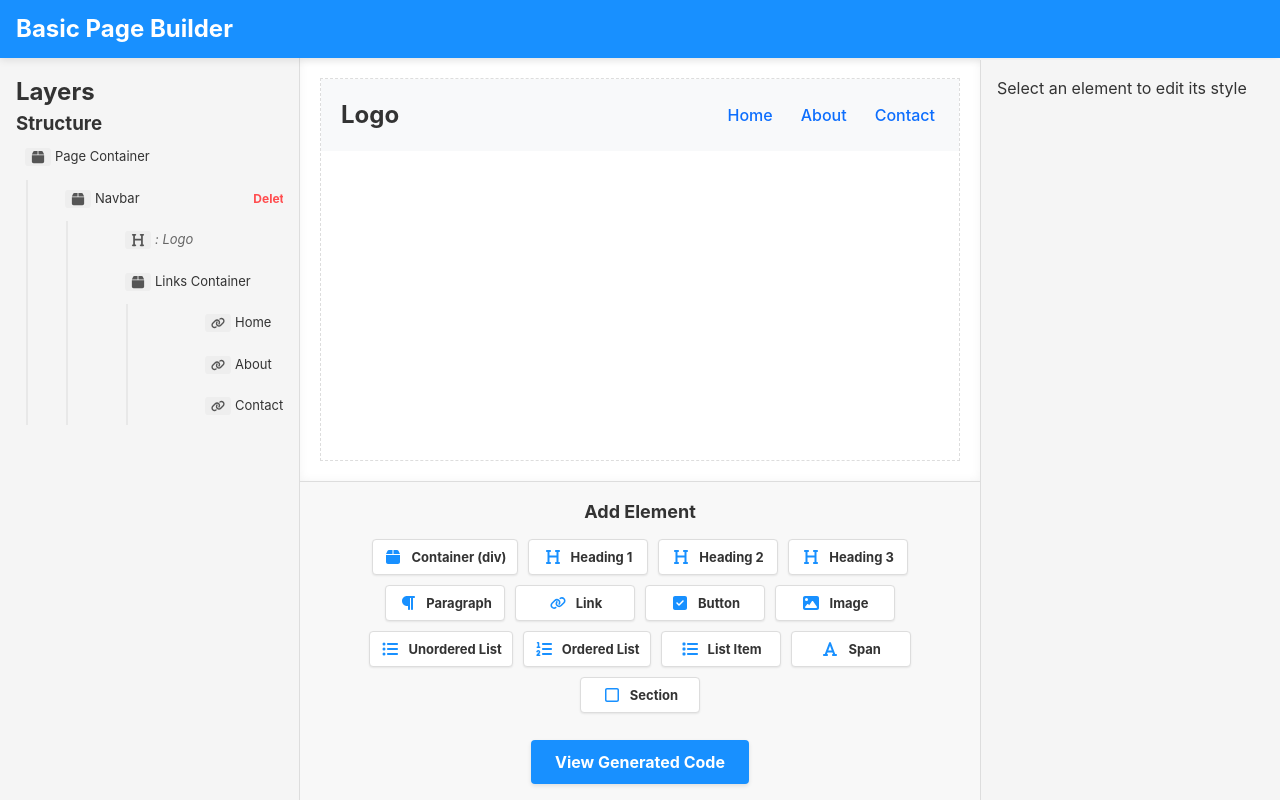
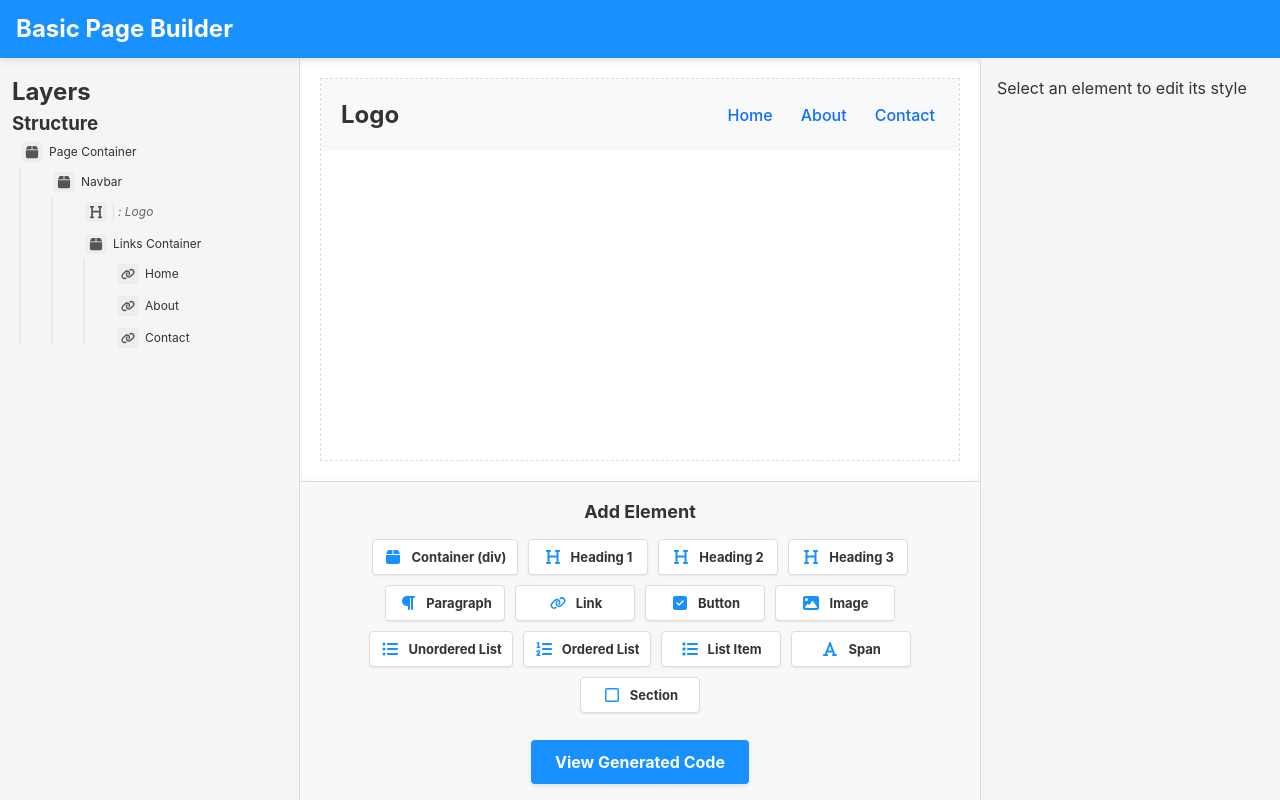
Before and after one commit to enesmuzaffer22/basic-page-builder-made-by-ai, a React (Vite) app: page / in a window 1280 px wide. Built offline with nearby package versions, Linux system fonts and the light colour scheme.

Commit message:
fix: fixed layers panel layout.

```diff
--- a/src/App.tsx
+++ b/src/App.tsx
@@ -1,4 +1,3 @@
-import React from "react";
 import "./App.css";
 import LayersPanel from "./components/LayersPanel";
 import PreviewScreen from "./components/PreviewScreen";
--- a/src/components/LayersPanel.tsx
+++ b/src/components/LayersPanel.tsx
@@ -1,5 +1,6 @@
-import React, { useState, useEffect } from "react";
+import React, { useState, useEffect, useRef } from "react";
 import type { ElementType } from "../types";
+import type { KeyboardEvent, MouseEvent } from "react";
 import { usePageBuilderStore } from "../store/pageBuilderStore";
 import {
   FaBox,
@@ -51,11 +52,6 @@ const getElementIcon = (type: ElementType) => {
   }
 };
 
-// eslint-disable-next-line @typescript-eslint/no-unused-vars
-const getElementLabel = (type: ElementType): string => {
-  return type;
-};
-
 // Metin kısaltma yardımcı fonksiyonu
 const truncateText = (text: string, maxLength: number = 25) => {
   if (!text) return "";
@@ -74,6 +70,15 @@ const LayersPanel: React.FC = () => {
   const groupElements = usePageBuilderStore((state) => state.groupElements);
 
   const [selectedElements, setSelectedElements] = useState<string[]>([]);
+  const [contextMenu, setContextMenu] = useState<{
+    visible: boolean;
+    x: number;
+    y: number;
+    elementId: string;
+  }>({ visible: false, x: 0, y: 0, elementId: "" });
+
+  // Reference to the layers panel
+  const layersPanelRef = useRef<HTMLDivElement>(null);
 
   // Debug info
   useEffect(() => {
@@ -81,6 +86,18 @@ const LayersPanel: React.FC = () => {
     console.log("Root element ID:", rootElementId);
     console.log("Selected element ID:", selectedElementId);
   }, [elements, rootElementId, selectedElementId]);
+
+  // Close context menu when clicking outside
+  useEffect(() => {
+    const handleClickOutside = () => {
+      setContextMenu((prev) => ({ ...prev, visible: false }));
+    };
+
+    document.addEventListener("click", handleClickOutside);
+    return () => {
+      document.removeEventListener("click", handleClickOutside);
+    };
+  }, []);
 
   const rootElement = elements.find((el) => el.id === rootElementId);
   if (!rootElement) {
@@ -110,6 +127,31 @@ const LayersPanel: React.FC = () => {
       groupElements(selectedElements);
       setSelectedElements([]);
     }
+  };
+
+  // Handle keyboard events for deleting elements
+  const handleKeyDown = (e: KeyboardEvent) => {
+    if (
+      e.key === "Delete" &&
+      selectedElementId &&
+      selectedElementId !== rootElementId
+    ) {
+      console.log(`Deleting element with keyboard: ${selectedElementId}`);
+      deleteElement(selectedElementId);
+    }
+  };
+
+  // Handle context menu
+  const handleContextMenu = (e: MouseEvent, elementId: string) => {
+    if (elementId === rootElementId) return; // Don't show context menu for root element
+
+    e.preventDefault();
+    setContextMenu({
+      visible: true,
+      x: e.clientX,
+      y: e.clientY,
+      elementId: elementId,
+    });
   };
 
   const renderElementTree = (elementId: string, depth = 0) => {
@@ -148,53 +190,61 @@ const LayersPanel: React.FC = () => {
     const truncatedDisplayName = truncateText(displayName);
     const truncatedContentPreview = truncateText(contentPreview, 20);
 
+    // Calculate consistent indentation
+    const INDENT_WIDTH = 16; // Fixed indentation width for all levels
+
     return (
       <div
         key={element.id}
         style={{
-          marginLeft: `${depth * 20}px`,
+          marginLeft: depth === 0 ? 0 : `${INDENT_WIDTH}px`, // No margin for root, fixed width for all others
           marginBottom: "4px",
         }}
       >
         <div
           style={{
-            padding: "8px",
+            padding: "4px 8px",
             backgroundColor: isSelected ? "#e6f7ff" : "transparent",
             border: isMultiSelected
               ? "1px dashed #1890ff"
               : "1px solid transparent",
-            marginBottom: "4px",
+            marginBottom: "2px",
             display: "flex",
             justifyContent: "space-between",
             alignItems: "center",
             cursor: "pointer",
             borderRadius: "4px",
-            minWidth: "250px",
+            minWidth: "fit-content",
+            height: "28px",
           }}
           onClick={(e) =>
             handleElementSelect(element.id, e.ctrlKey || e.metaKey)
           }
+          onContextMenu={(e) => handleContextMenu(e, element.id)}
         >
           <div
             style={{
               fontWeight: isSelected ? "bold" : "normal",
               display: "flex",
               alignItems: "center",
-              gap: "4px",
+              gap: "6px",
               flexGrow: 1,
+              width: "100%",
+              overflow: "hidden",
             }}
           >
             <span
               style={{
-                padding: "2px 6px",
+                padding: "2px 4px",
                 backgroundColor: "#eee",
                 borderRadius: "3px",
                 fontSize: "12px",
                 color: "#333",
                 display: "flex",
                 alignItems: "center",
-                gap: "6px",
+                gap: "4px",
                 flexShrink: 0,
+                height: "20px",
               }}
             >
               <span className="element-icon">{icon}</span>
@@ -202,53 +252,38 @@ const LayersPanel: React.FC = () => {
             {truncatedDisplayName && (
               <span
                 style={{
-                  fontSize: "13px",
+                  fontSize: "12px",
                   flexShrink: 0,
+                  marginRight: "6px",
+                  whiteSpace: "nowrap",
+                  height: "16px",
+                  lineHeight: "16px",
                 }}
                 title={displayName}
               >
                 {truncatedDisplayName}
               </span>
             )}
+            {truncatedContentPreview && (
               <span
                 style={{
-                fontSize: "13px",
+                  fontSize: "12px",
                   color: "#666",
                   fontStyle: "italic",
                   flexGrow: 1,
+                  paddingLeft: "4px",
+                  borderLeft: contentPreview ? "1px solid #ddd" : "none",
+                  whiteSpace: "nowrap",
+                  overflow: "hidden",
+                  textOverflow: "ellipsis",
+                  height: "16px",
+                  lineHeight: "16px",
+                  maxWidth: "100px",
                 }}
                 title={contentPreview}
               >
                 {truncatedContentPreview}
               </span>
-          </div>
-          <div
-            style={{
-              display: "flex",
-              gap: "4px",
-              flexShrink: 0,
-            }}
-          >
-            {element.id !== rootElementId && (
-              <button
-                onClick={(e) => {
-                  e.stopPropagation();
-                  console.log(`Deleting element: ${element.id}`);
-                  deleteElement(element.id);
-                }}
-                style={{
-                  background: "transparent",
-                  border: "none",
-                  color: "#ff4d4f",
-                  cursor: "pointer",
-                  padding: "2px 6px",
-                  borderRadius: "3px",
-                  fontSize: "12px",
-                  fontWeight: "bold",
-                }}
-              >
-                Delete
-              </button>
             )}
           </div>
         </div>
@@ -256,14 +291,28 @@ const LayersPanel: React.FC = () => {
         {element.children.length > 0 && (
           <div
             style={{
-              marginLeft: "10px",
-              borderLeft: "2px solid #e8e8e8",
-              paddingLeft: "8px",
+              paddingLeft: 0, // Reset padding
+              marginLeft: 0, // Reset margin
+              position: "relative", // For precise control of the vertical line
             }}
           >
+            {/* Vertical line for children */}
+            <div
+              style={{
+                position: "absolute",
+                left: "7px", // Position the line precisely
+                top: "0",
+                bottom: "8px",
+                width: "2px",
+                backgroundColor: "#e8e8e8",
+              }}
+            />
+
+            <div style={{ marginLeft: `${INDENT_WIDTH}px` }}>
               {element.children.map((childId) =>
                 renderElementTree(childId, depth + 1)
               )}
+            </div>
           </div>
         )}
       </div>
@@ -272,16 +321,20 @@ const LayersPanel: React.FC = () => {
 
   return (
     <div
+      ref={layersPanelRef}
+      tabIndex={0}
+      onKeyDown={handleKeyDown}
       style={{
         width: "300px",
         height: "100%",
         borderRight: "1px solid #ddd",
         display: "flex",
         flexDirection: "column",
-        padding: "16px",
+        padding: "16px 12px",
         background: "#f5f5f5",
         overflowY: "auto",
-        overflowX: "auto", // Yatay kaydırma çubuğu ekle
+        overflowX: "auto",
+        outline: "none",
       }}
     >
       <h2>Layers</h2>
@@ -303,10 +356,51 @@ const LayersPanel: React.FC = () => {
         </button>
       )}
 
-      <div style={{ flex: 1, overflowY: "auto", overflowX: "auto" }}>
+      <div
+        style={{
+          flex: 1,
+          overflowY: "auto",
+          overflowX: "auto",
+          width: "100%",
+          paddingRight: "8px",
+        }}
+      >
         <h3>Structure</h3>
         {renderElementTree(rootElementId)}
       </div>
+
+      {/* Context Menu */}
+      {contextMenu.visible && (
+        <div
+          style={{
+            position: "fixed",
+            top: contextMenu.y,
+            left: contextMenu.x,
+            backgroundColor: "white",
+            boxShadow: "0 2px 10px rgba(0,0,0,0.2)",
+            borderRadius: "4px",
+            padding: "8px 0",
+            zIndex: 1000,
+          }}
+        >
+          <div
+            onClick={() => {
+              deleteElement(contextMenu.elementId);
+              setContextMenu((prev) => ({ ...prev, visible: false }));
+            }}
+            style={{
+              padding: "8px 16px",
+              cursor: "pointer",
+              fontSize: "14px",
+              display: "flex",
+              alignItems: "center",
+              gap: "8px",
+            }}
+          >
+            <span style={{ color: "#ff4d4f" }}>Delete</span>
+          </div>
+        </div>
+      )}
     </div>
   );
 };
```
Lines whose indentation alone changed are shown as unchanged.
